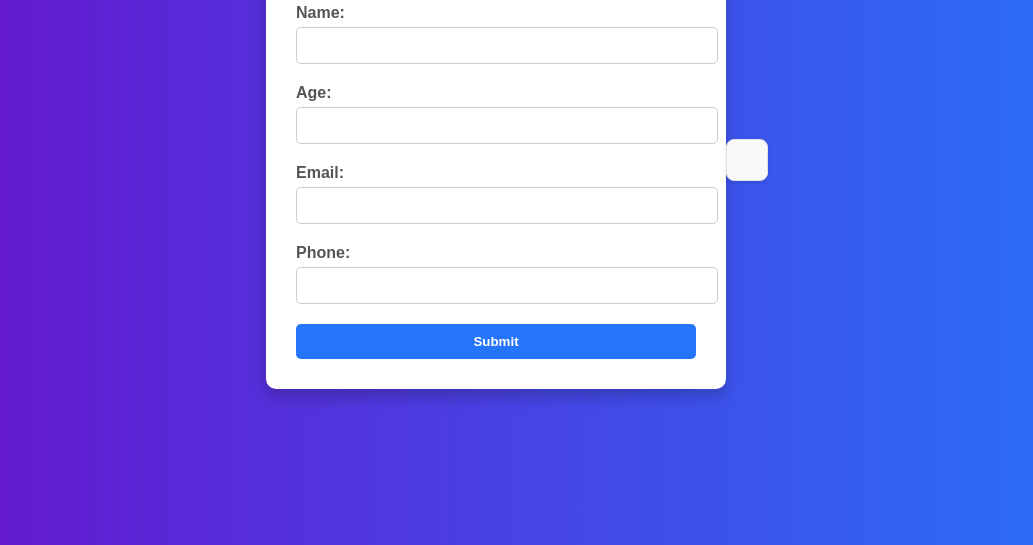
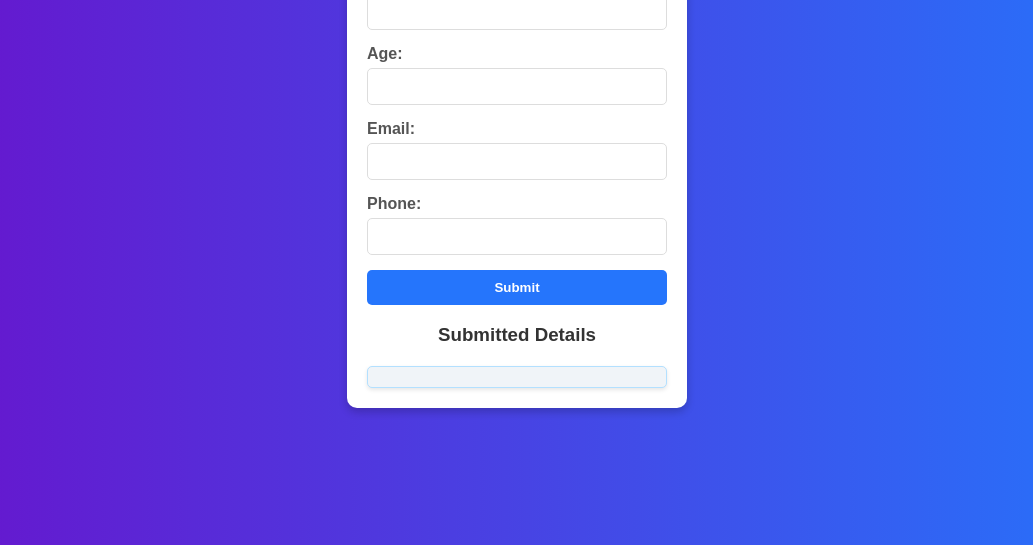
Before and after one commit to sarthakkarora/Form-Validation, a plain HTML site: page index2.html in a window 1280 px wide. Shown: the part 255-800 px from the top of the page, without its empty margins (123-1156 px from the left). Drawn offline with Linux system fonts and the light colour scheme.

Commit message:
index2.html

```diff
--- a/index2.html
+++ b/index2.html
@@ -3,38 +3,36 @@
 <head>
     <meta charset="UTF-8">
     <meta name="viewport" content="width=device-width, initial-scale=1.0">
-    <title>Echidna Employee Form</title>
+    <title>Echidna Employee Form Details</title>
     <style>
         body {
-            font-family: 'Arial', sans-serif;
+            font-family: Arial, sans-serif;
             background: linear-gradient(to right, #6a11cb, #2575fc);
+            color: #fff;
+            margin: 0;
             display: flex;
             justify-content: center;
             align-items: center;
             height: 100vh;
-            margin: 0;
         }
         .container {
             background-color: #ffffff;
+            color: #333;
+            padding: 20px;
+            border-radius: 10px;
+            box-shadow: 0 4px 8px rgba(0, 0, 0, 0.2);
+            width: 300px;
+            text-align: center;
+            transition: transform 0.3s ease;
+        }
+        .container:hover {
+            transform: scale(1.05);
+        }
+        h2, h3 {
             color: #333333;
-            padding: 30px;
-            border-radius: 10px;
-            box-shadow: 0 8px 16px rgba(0, 0, 0, 0.2);
-            width: 400px;
-            text-align: center;
-            animation: fadeIn 1s ease-in-out;
-        }
-        @keyframes fadeIn {
-            from { opacity: 0; transform: translateY(-20px); }
-            to { opacity: 1; transform: translateY(0); }
-        }
-        h2 {
-            color: #2575fc;
-            margin-bottom: 20px;
-            font-family: 'Georgia', serif;
         }
         .form-group {
-            margin-bottom: 20px;
+            margin-bottom: 15px;
             text-align: left;
         }
         label {
@@ -47,57 +45,54 @@
         input[type="number"],
         input[type="email"],
         input[type="tel"] {
-            width: 100%;
+            width: calc(100% - 22px);
             padding: 10px;
-            border: 1px solid #cccccc;
+            border: 1px solid #dddddd;
             border-radius: 5px;
-            transition: border-color 0.3s, box-shadow 0.3s;
+            transition: border-color 0.3s ease, box-shadow 0.3s ease;
         }
         input[type="text"]:focus,
         input[type="number"]:focus,
         input[type="email"]:focus,
         input[type="tel"]:focus {
-            border-color: #2575fc;
-            box-shadow: 0 0 8px rgba(37, 117, 252, 0.3);
+            border-color: #6a11cb;
+            box-shadow: 0 0 5px rgba(106, 17, 203, 0.3);
             outline: none;
-        }
-        .error {
-            color: #ff0000;
-            font-size: 0.9em;
-            margin-top: 5px;
-            text-align: left;
         }
         button {
             width: 100%;
             padding: 10px;
             background-color: #2575fc;
-            color: white;
+            color: #ffffff;
             border: none;
             border-radius: 5px;
             font-weight: bold;
             cursor: pointer;
-            transition: background-color 0.3s, transform 0.3s;
+            transition: background-color 0.3s ease, transform 0.3s ease;
         }
         button:hover {
-            background-color: #6a11cb;
-            transform: scale(1.05);
+            background-color: #1e63d6;
+            transform: scale(1.02);
         }
         #detailsContainer {
-            margin-top: 30px;
-            padding: 20px;
-            background-color: #f9f9f9;
-            border: 1px solid #e0e0e0;
-            border-radius: 8px;
+            margin-top: 20px;
+            padding: 10px;
+            background-color: #f0f4f8;
+            border: 1px solid #b3e0ff;
+            border-radius: 5px;
             box-shadow: 0 2px 4px rgba(0, 0, 0, 0.1);
-            color: #333333;
+            color: #333;
             text-align: left;
-            animation: fadeIn 1s ease-in-out;
         }
         .details-item {
             margin-bottom: 10px;
         }
         .details-item:last-child {
             margin-bottom: 0;
+        }
+        .error {
+            color: #ff0000;
+            font-size: 0.9em;
         }
     </style>
 </head>
@@ -127,11 +122,11 @@
             </div>
             <button type="submit">Submit</button>
         </form>
+        <h3>Submitted Details</h3>
+        <div id="detailsContainer"></div>
     </div>
-    <div id="detailsContainer"></div>
 
     <script>
-
         document.getElementById('name').addEventListener('input', function() {
             const name = this.value;
             const nameError = document.getElementById('nameError');
@@ -189,16 +184,16 @@
                 const email = document.getElementById('email').value;
                 const phone = document.getElementById('phone').value;
 
+
                 const detailsContainer = document.getElementById('detailsContainer');
-                detailsContainer.innerHTML += `
+                detailsContainer.innerHTML = `
                     <div class="details-item"><strong>Name:</strong> ${name}</div>
                     <div class="details-item"><strong>Age:</strong> ${age}</div>
                     <div class="details-item"><strong>Email:</strong> ${email}</div>
                     <div class="details-item"><strong>Phone:</strong> ${phone}</div>
-                    <hr>
                 `;
 
-                // Reset the form
+
                 document.getElementById('personalDetailsForm').reset();
             }
         });
```
